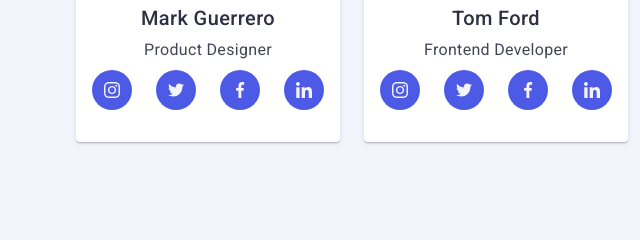
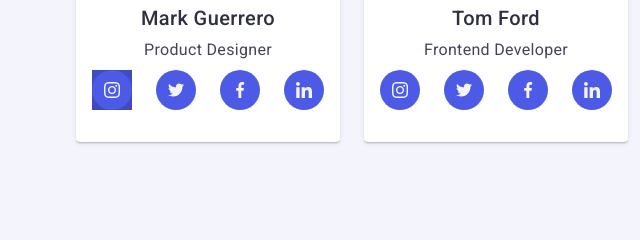
Before and after one commit to 0023-glitch/goit-markup-hw-04, a plain HTML site: page index.html in a window 1280 px wide. In both pictures the pointer is over the item 112 px from the left and 1503 px from the top of the page. Shown: the part 1413-1653 px from the top of the page, 0-640 px from the left. Drawn offline with nearby package versions, Linux system fonts and the light colour scheme.

Commit message:
hoverthreesection

```diff
--- a/css/styles.css
+++ b/css/styles.css
@@ -278,6 +278,11 @@ img {
   width: 40px;
   height: 40px;
 }
+.social-list-item:hover,
+.social-list-item:focus {
+  background: #404bbf;
+  transition: background-color 250ms cubic-bezier(0.4, 0, 0.2, 1);
+}
 .social-link {
   width: 100%;
   height: 100%;
```
